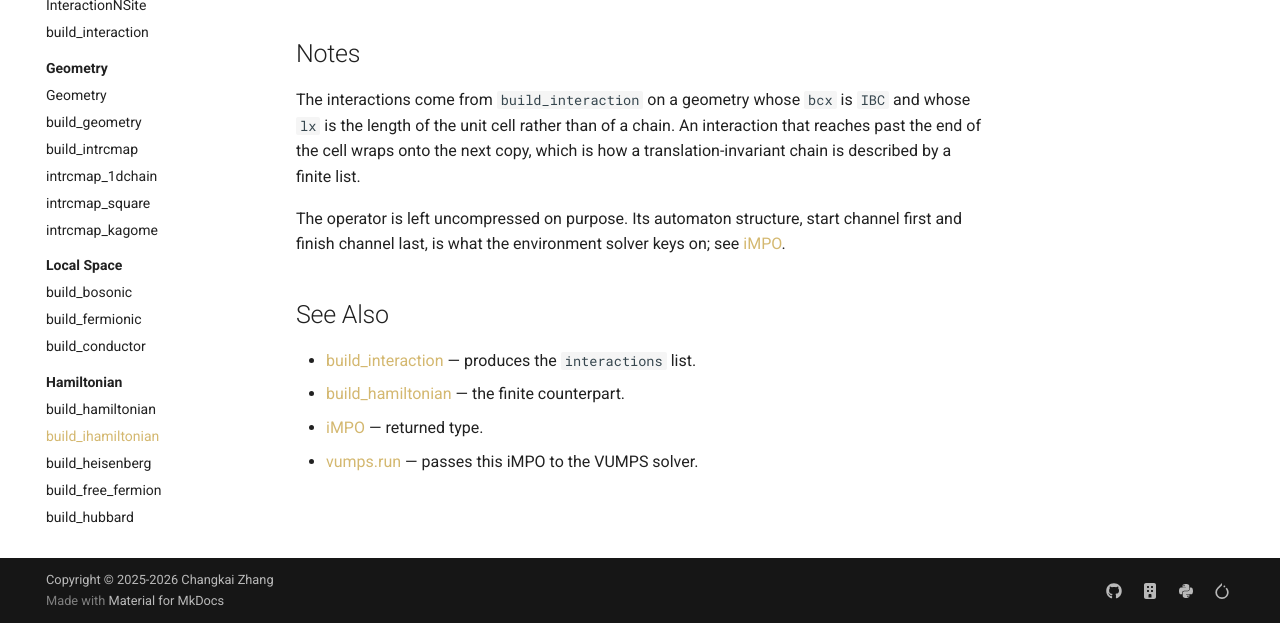
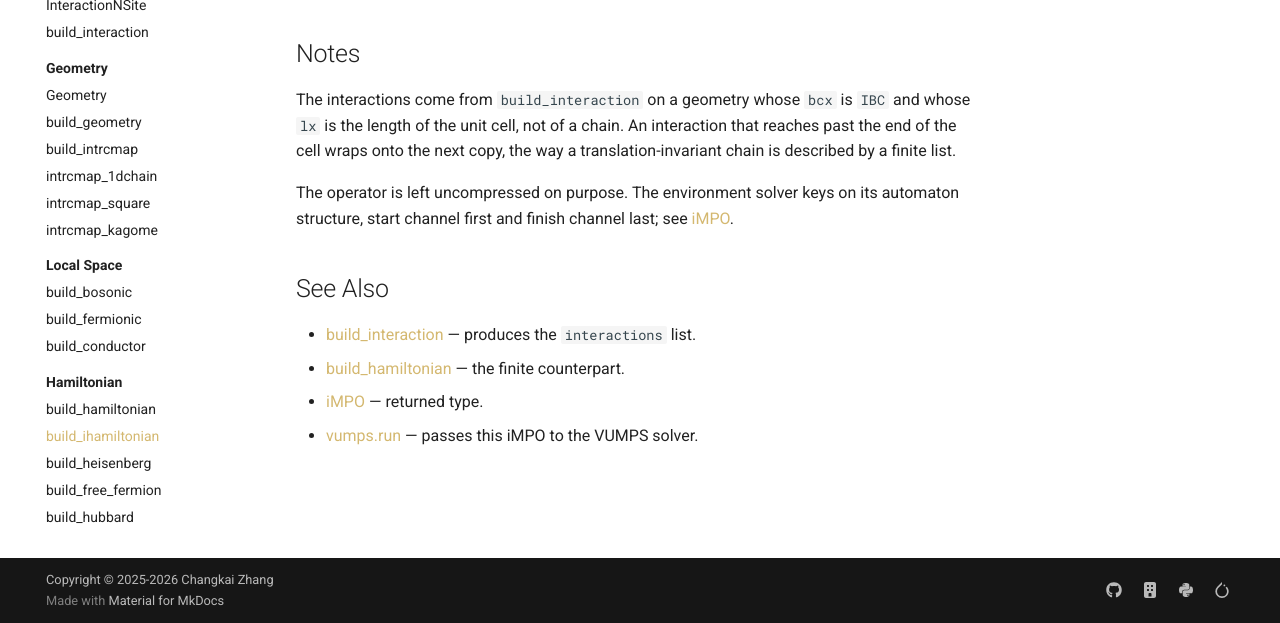
Before and after one commit to Ideogenesis-AI/Alice, an MkDocs documentation site: the page built from docs/api/hamiltonian/build-ihamiltonian.md, in a window 1280 px wide and 988 px high, cut to the strip 365-988 px from the top of the window. Built offline with MkDocs 1.6.1 and Material for MkDocs 9.7.7, drawn with Linux system fonts in a browser that asks for light colours; comment, search, counter and statistics services are not loaded.

Commit message:
Regularize the prose of the Hamiltonian API reference
The notes on `build_ihamiltonian` described the unit-cell geometry with
"rather than" and explained the uncompressed operator through a "what"
cleft. Both now state the point directly, naming the environment solver
as the subject that keys on the automaton structure.

```diff
--- a/docs/api/hamiltonian/build-ihamiltonian.md
+++ b/docs/api/hamiltonian/build-ihamiltonian.md
@@ -9,9 +9,9 @@ Build a Hamiltonian iMPO over a unit cell from a list of `Interaction` objects.
 
 ## Notes
 
-The interactions come from `build_interaction` on a geometry whose `bcx` is `IBC` and whose `lx` is the length of the unit cell rather than of a chain. An interaction that reaches past the end of the cell wraps onto the next copy, which is how a translation-invariant chain is described by a finite list.
+The interactions come from `build_interaction` on a geometry whose `bcx` is `IBC` and whose `lx` is the length of the unit cell, not of a chain. An interaction that reaches past the end of the cell wraps onto the next copy, the way a translation-invariant chain is described by a finite list.
 
-The operator is left uncompressed on purpose. Its automaton structure, start channel first and finish channel last, is what the environment solver keys on; see [iMPO](../network/impo.md).
+The operator is left uncompressed on purpose. The environment solver keys on its automaton structure, start channel first and finish channel last; see [iMPO](../network/impo.md).
 
 ## See Also
 
```
